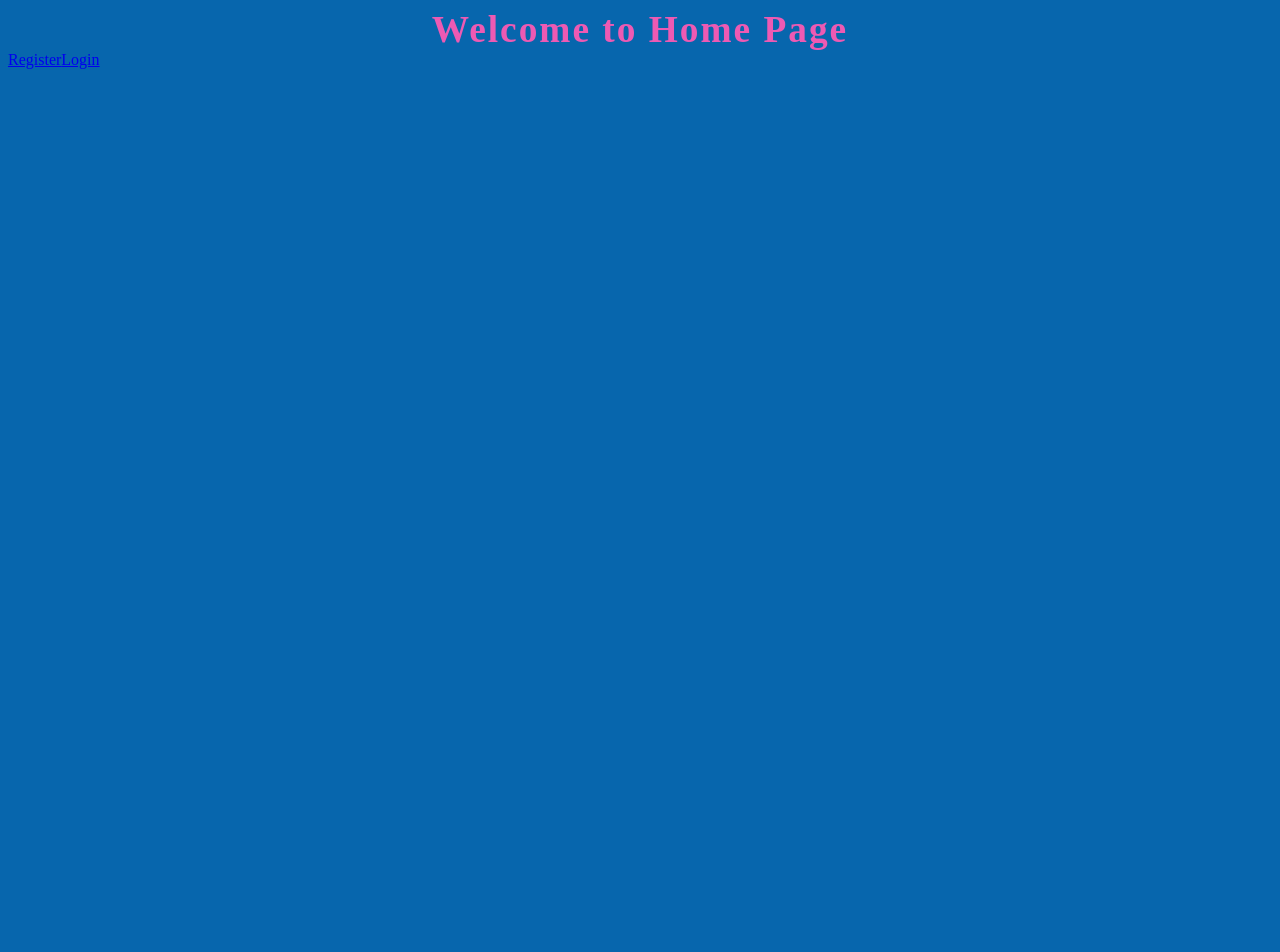
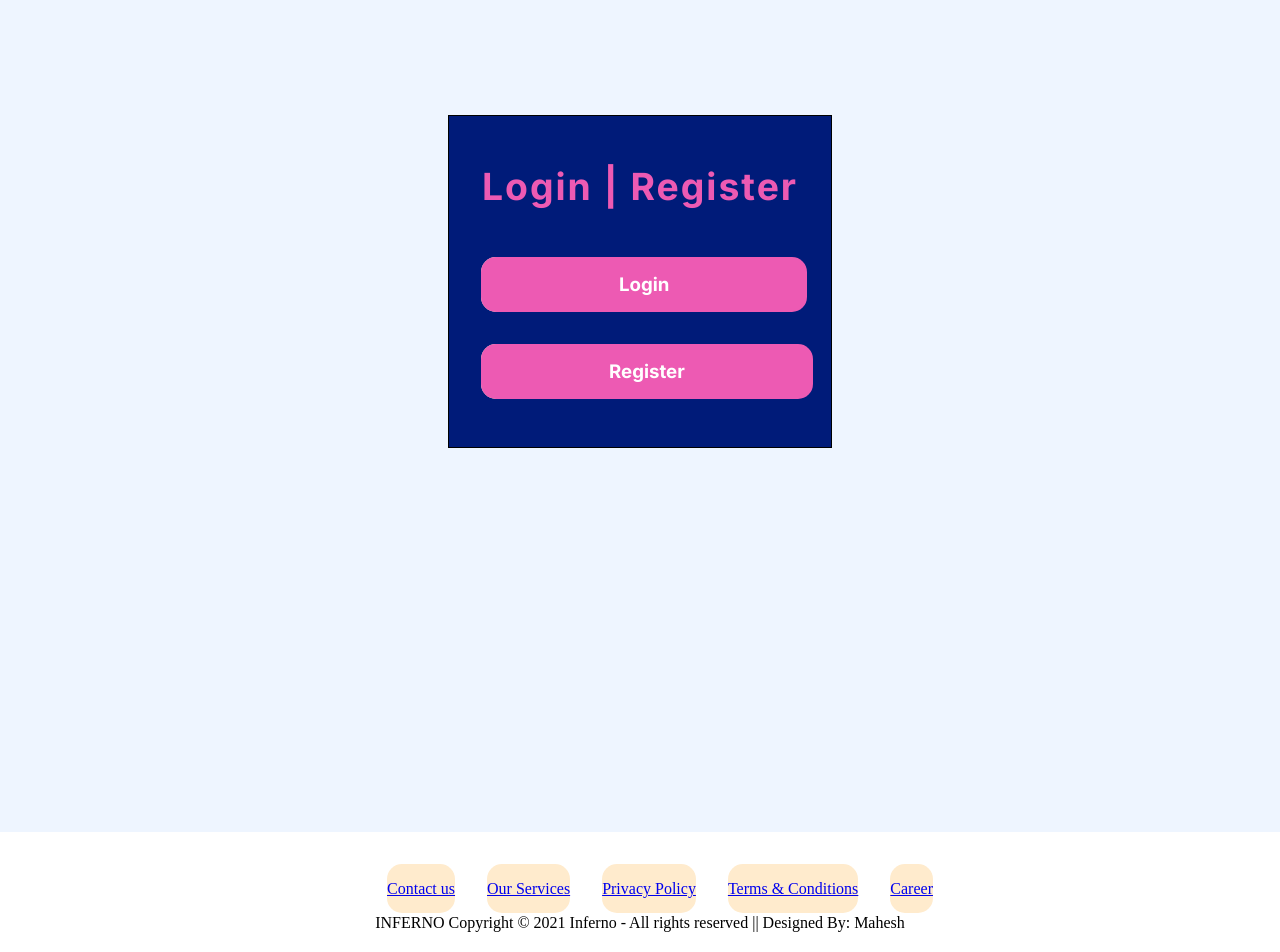
Before and after one commit to VannyTep/Login-and-Register-Form, a React (Vite) app in the folder client/: page / in a window 1280 px wide. Shown: the top 952 px of the page. Before the commit the page ends 800 px from the top, so only its background shows below. Built offline with nearby package versions, Linux system fonts and the light colour scheme.

Commit message:
Fix the Home.jsx page

```diff
--- /dev/null
+++ b/client/src/components/Footer.jsx
@@ -0,0 +1,51 @@
+import "../styles/components/Footer.css";
+import { Link } from "react-router-dom";
+
+function Footer() {
+  return (
+    <>
+      <div className="Footer">
+        <footer>
+          <div className="footer">
+            <div className="row">
+              <ul>
+                <li>
+                  <Link to="" href="#">
+                    Contact us
+                  </Link>
+                </li>
+                <li>
+                  <Link to="" href="#">
+                    Our Services
+                  </Link>
+                </li>
+                <li>
+                  <Link to="" href="#">
+                    Privacy Policy
+                  </Link>
+                </li>
+                <li>
+                  <Link to="" href="#">
+                    Terms & Conditions
+                  </Link>
+                </li>
+                <li>
+                  <Link to="" href="#">
+                    Career
+                  </Link>
+                </li>
+              </ul>
+            </div>
+
+            <div class="row">
+              INFERNO Copyright © 2021 Inferno - All rights reserved || Designed
+              By: Mahesh
+            </div>
+          </div>
+        </footer>
+      </div>
+    </>
+  );
+}
+
+export default Footer;
--- a/client/src/main.jsx
+++ b/client/src/main.jsx
@@ -2,7 +2,6 @@ import React from "react";
 import ReactDOM from "react-dom/client";
 import { BrowserRouter } from "react-router-dom";
 import App from "./App.jsx";
-import "./styles/index.css";
 
 ReactDOM.createRoot(document.getElementById("root")).render(
   <React.StrictMode>
--- a/client/src/pages/Home.jsx
+++ b/client/src/pages/Home.jsx
@@ -1,11 +1,31 @@
+/* Styles */
+import "../styles/Home.css";
+
+/* packages */
 import { Link } from "react-router-dom";
+
+/* Components */
+import Footer from "../components/Footer";
 
 function Home() {
   return (
     <>
-      <h1>Welcome to Home Page</h1>
-      <Link to="/register">Register</Link>
-      <Link to="/login">Login</Link>
+      <div className="Home">
+        <div className="btn-container">
+          <h1 id="title">Login | Register</h1>
+          <li>
+            <Link id="login-btn-link" to={"/login"}>
+              Login
+            </Link>
+          </li>
+          <li>
+            <Link id="register-btn-link" to={"/register"}>
+              Register
+            </Link>
+          </li>
+        </div>
+      </div>
+      <Footer />
     </>
   );
 }
--- a/client/src/pages/LoginForm.jsx
+++ b/client/src/pages/LoginForm.jsx
@@ -1,6 +1,7 @@
 import { useState } from "react";
 import "../styles/LoginForm.css";
 import LoginValidation from "../js/loginValidation";
+import { Link } from "react-router-dom";
 
 function LoginForm() {
   const [values, setValues] = useState({
@@ -23,6 +24,7 @@ function LoginForm() {
   };
 
   return (
+    <>
       <div className="container">
         <form action="" onSubmit={handleSubmit}>
           <h1>Login</h1>
@@ -53,13 +55,17 @@ function LoginForm() {
             </span>
           </div>
 
-        <p id="having-acc-txt">
-          Don't have an account yet? <a href="">Sign Up Here</a>
+          <p id="no-have-acc-txt">
+            Don't have an account yet?{" "}
+            <Link id="register-link-btn" to="/register">
+              Sign Up Here
+            </Link>
           </p>
 
           <input type="submit" value="Login" id="submit-btn" />
         </form>
       </div>
+    </>
   );
 }
 
--- a/client/src/pages/RegisterForm.jsx
+++ b/client/src/pages/RegisterForm.jsx
@@ -1,6 +1,7 @@
 import { useState } from "react";
 import "../styles/RegisterForm.css";
 import RegisterValidation from "../js/registerValidation";
+import { Link } from "react-router-dom";
 
 function RegisterForm() {
   const [values, setValues] = useState({
@@ -79,7 +80,10 @@ function RegisterForm() {
         </div>
 
         <p id="having-acc-txt">
-          Already have an account? <a href="">Login Here</a>
+          Already have an account?{" "}
+          <Link id="login-link-btn" to="/login">
+            Login Here
+          </Link>
         </p>
 
         <input type="submit" value="Login" id="submit-btn" />
--- /dev/null
+++ b/client/src/styles/Home.css
@@ -0,0 +1,56 @@
+/*
+Color Code: 001B79, 1640D6, ED5AB3, FF90C2
+*/
+
+@import url("https://fonts.googleapis.com/css2?family=Fira+Sans&family=Inter:wght@300;400;500;700&family=Kanit&family=Lato:wght@300;400&family=Lobster&family=Merriweather:wght@700&family=Roboto&family=Ubuntu:wght@500&display=swap");
+
+body {
+  margin: 0;
+  padding: 0;
+}
+
+.Home {
+  background-color: #eef5ff;
+  height: 96vh;
+  padding-top: 5%;
+}
+
+#title {
+  font-size: 28pt;
+  font-family: "Inter", sans-serif;
+  margin: 2rem 0 3rem 0;
+}
+
+.btn-container {
+  width: 350px;
+  border: 1px solid;
+  margin: 4% auto;
+  padding: 1rem;
+  background-color: #001b79;
+  font-family: "Inter", sans-serif;
+}
+
+li {
+  list-style: none;
+  background-color: blanchedalmond;
+  text-align: center;
+  padding: 1rem 0 1rem 0;
+  margin: 2rem 1rem 2rem 1rem;
+  border-radius: 15px;
+}
+
+#login-btn-link,
+#register-btn-link {
+  background-color: #ed5ab3;
+  text-decoration: none;
+  font-size: 14pt;
+  border-radius: 15px;
+  font-weight: 700;
+  color: white;
+}
+#login-btn-link {
+  padding: 16px 138px;
+}
+#register-btn-link {
+  padding: 16px 128px;
+}
--- a/client/src/styles/LoginForm.css
+++ b/client/src/styles/LoginForm.css
@@ -1,7 +1,4 @@
 @import url("https://fonts.googleapis.com/css2?family=Fira+Sans&family=Inter:wght@300;400;500;700&family=Kanit&family=Lato:wght@300;400&family=Lobster&family=Merriweather:wght@700&family=Roboto&family=Ubuntu:wght@500&display=swap");
-body {
-    background-color: #0766ad;
-}
 
 .container {
   margin-top: 5%;
@@ -21,7 +18,7 @@ form {
   width: 350px;
   height: auto;
   border: 1px solid black;
-    padding: 2rem 1.5rem 5rem 1.5rem;
+  padding: 2rem 1.5rem 2rem 1.5rem;
   margin: 0 auto 0;
   background-color: #001b79;
   /* box-shadow: #ed5ab3 2px 2px 45px 10px; */
@@ -43,6 +40,18 @@ form input[type="password"] {
   transition: 0.2s ease-in;
 }
 
+#no-have-acc-txt {
+  margin: 2rem 0 10px 0;
+  font-size: 11pt;
+  color: #ff90c2;
+  text-align: center;
+}
+
+#login-link-btn {
+  color: white;
+  text-decoration: none;
+}
+
 form input[type="text"]::placeholder,
 form input[type="email"]::placeholder,
 form input[type="password"]::placeholder {
--- a/client/src/styles/RegisterForm.css
+++ b/client/src/styles/RegisterForm.css
@@ -1,8 +1,4 @@
 @import url("https://fonts.googleapis.com/css2?family=Fira+Sans&family=Inter:wght@300;400;500;700&family=Kanit&family=Lato:wght@300;400&family=Lobster&family=Merriweather:wght@700&family=Roboto&family=Ubuntu:wght@500&display=swap");
-
-body {
-  background-color: #0766ad;
-}
 
 .container {
   margin-top: 5%;
@@ -68,7 +64,7 @@ form input[type="submit"] {
   text-align: center;
 }
 
-form p a {
+#register-link-btn {
   color: white;
   text-decoration: none;
 }
--- /dev/null
+++ b/client/src/styles/components/Footer.css
@@ -0,0 +1,12 @@
+.footer {
+  padding: 2rem;
+}
+
+.row {
+  display: flex;
+  justify-content: center;
+}
+
+ul li {
+  display: inline;
+}
```
Also changed, not shown: client/src/styles/index.css (deleted). Lines whose indentation alone changed are shown as unchanged.
